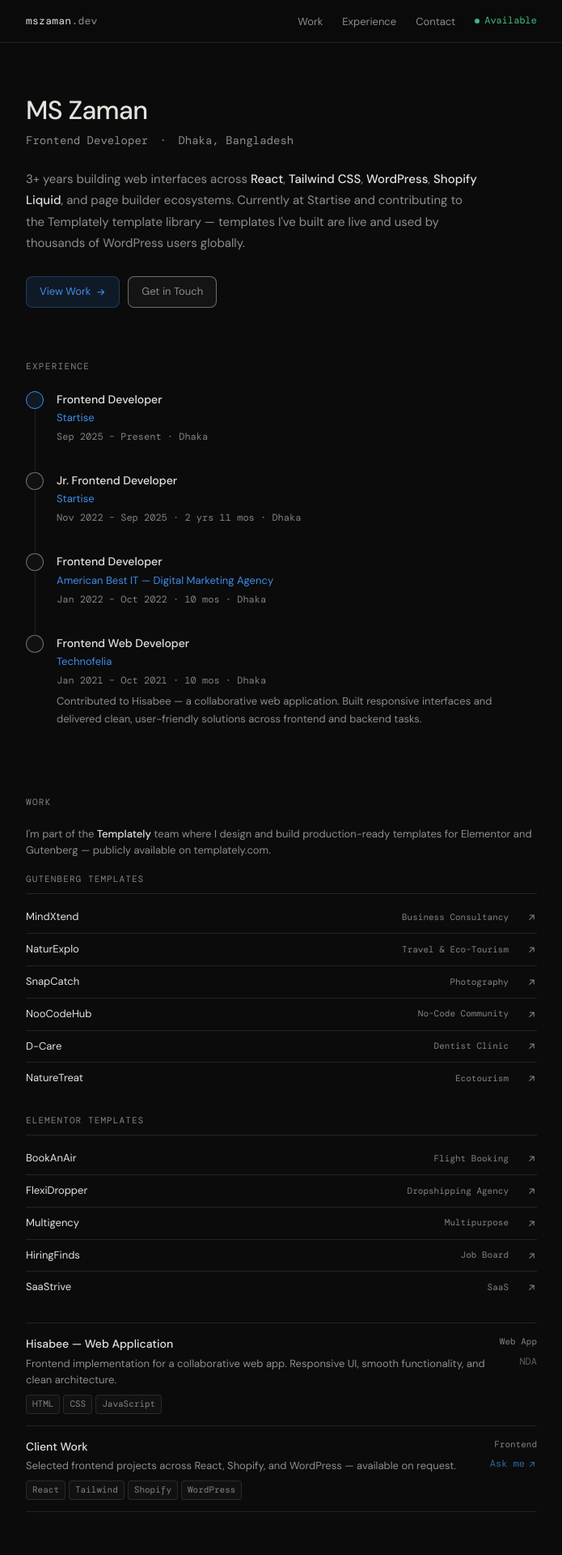
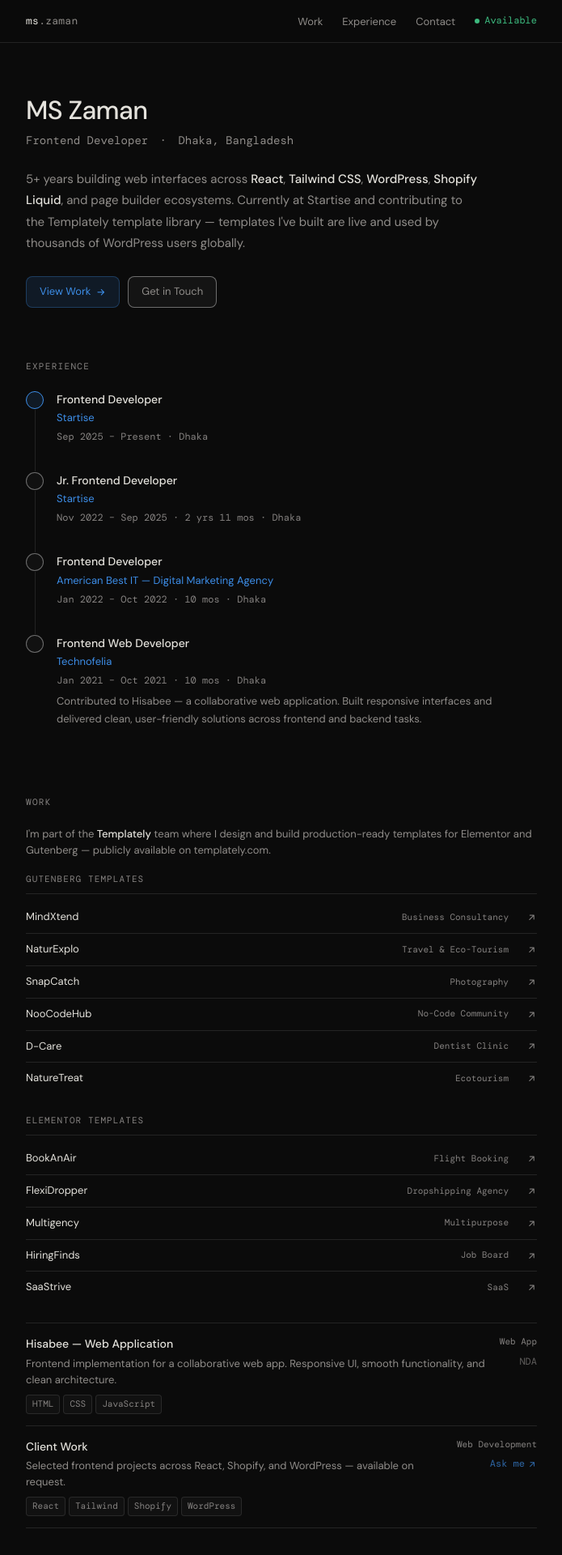
Before and after one commit to ms-zaman/ms-zman-portfolio, a React (Vite) app: page / in a window 1280 px wide. Shown: the top 1920 px of the page at 81% size, without its empty margins (292-987 px from the left). Built offline with nearby package versions, Linux system fonts and the light colour scheme.

Commit message:
style: update professional bio, project tags, and site logo branding

```diff
--- a/src/components/Navigation.jsx
+++ b/src/components/Navigation.jsx
@@ -11,7 +11,7 @@
     <nav className="nav">
       <div className="nav-inner">
         <Link to="/" className="nav-logo">
-          <span>mszaman</span>.dev
+          <span>ms</span>.zaman
         </Link>
 
         {/* Desktop Navigation */}
--- a/src/pages/Home.jsx
+++ b/src/pages/Home.jsx
@@ -89,7 +89,7 @@
           Frontend Developer <span>·</span> Dhaka, Bangladesh
         </p>
         <p className="hero-bio">
-          3+ years building web interfaces across <strong>React</strong>, <strong>Tailwind CSS</strong>,{' '}
+          5+ years building web interfaces across <strong>React</strong>, <strong>Tailwind CSS</strong>,{' '}
           <strong>WordPress</strong>, <strong>Shopify Liquid</strong>, and page builder ecosystems.
           Currently at Startise and contributing to the Templately template library —
           templates I've built are live and used by thousands of WordPress users globally.
@@ -190,7 +190,7 @@
                 </div>
               </div>
               <div className="project-right">
-                <span className="project-tag">Frontend</span>
+                <span className="project-tag">Web Development</span>
                 <span className="project-link">
                   Ask me <i className="ti ti-arrow-up-right"></i>
                 </span>
```
